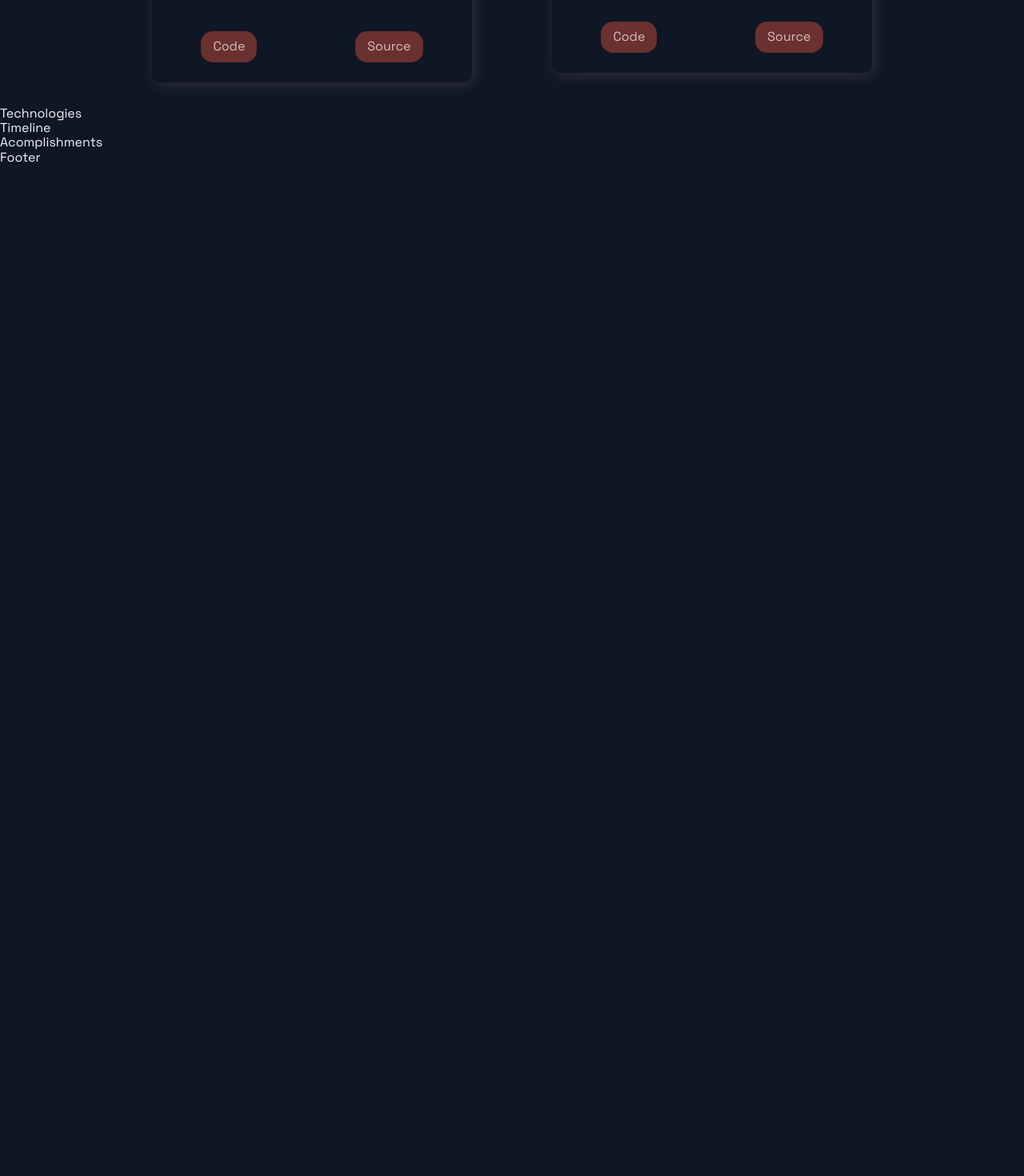
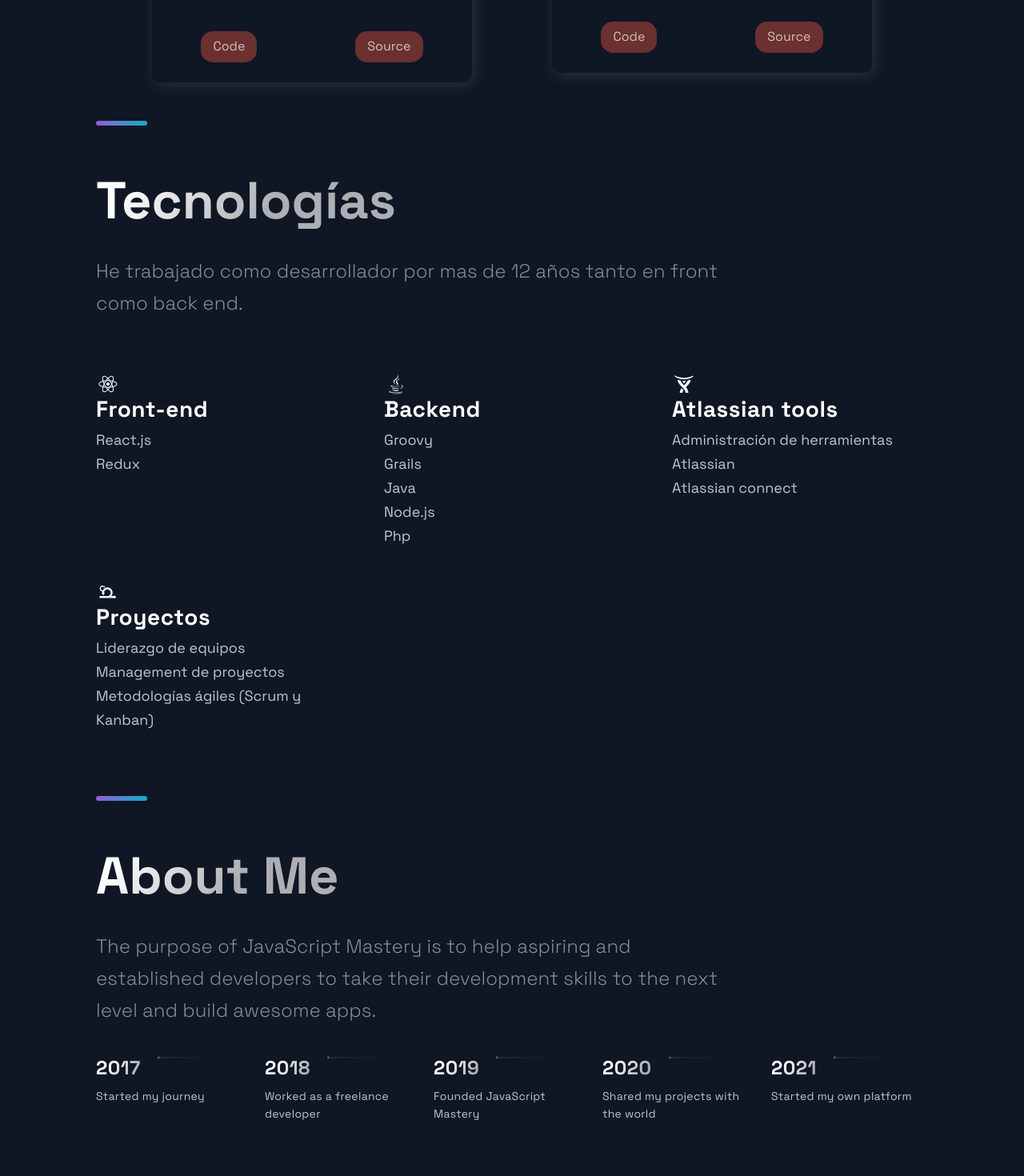
Before and after one commit to jmibarra/portfolio-jmi, a Next.js app: page / in a window 1280 px wide. Shown: the part 2060-3530 px from the top of the page at 80% size. Before the commit the page ends 2267 px from the top, so only its background shows below. Built offline with nearby package versions, Linux system fonts and the light colour scheme.

Commit message:
Se arma la seccion de timeline

```diff
--- a/src/components/Technologies/Technologies.js
+++ b/src/components/Technologies/Technologies.js
@@ -1,12 +1,63 @@
 import React from 'react';
-import { DiFirebase, DiReact, DiZend } from 'react-icons/di';
+import { DiAtlassian, DiCreativecommonsBadge, DiFirebase, DiJava, DiReact, DiScrum, DiZend } from 'react-icons/di';
 import { Section, SectionDivider, SectionText, SectionTitle } from '../../styles/GlobalComponents';
 import { List, ListContainer, ListItem, ListParagraph, ListTitle } from './TechnologiesStyles';
 
 const Technologies = () =>  (
-  <div>
-    Technologies
-  </div>
+    <Section nopadding id="tech">
+        <br/>
+        <SectionDivider />
+        <SectionTitle main> Tecnologías</SectionTitle>
+        <SectionText>
+            He trabajado como desarrollador por mas de 12 años tanto en front como back end.
+        </SectionText>
+        <List>
+            <ListItem>
+                <DiReact size="3rem" />
+                <ListContainer>
+                    <ListTitle>Front-end</ListTitle>
+                    <ListParagraph>
+                        React.js <br/>
+                        Redux <br/>
+                    </ListParagraph>
+                </ListContainer>
+            </ListItem>
+            <ListItem>
+                <DiJava size="3rem" />
+                <ListContainer>
+                    <ListTitle>Backend</ListTitle>
+                    <ListParagraph>
+                        Groovy <br/>
+                        Grails <br/>
+                        Java <br/>
+                        Node.js <br/>
+                        Php <br/>
+                    </ListParagraph>
+                </ListContainer>
+            </ListItem>
+            <ListItem>
+                <DiAtlassian size="3rem" />
+                <ListContainer>
+                    <ListTitle>Atlassian tools</ListTitle>
+                    <ListParagraph>
+                        Administración de herramientas Atlassian<br/>
+                        Atlassian connect <br/>
+                    </ListParagraph>
+                </ListContainer>
+            </ListItem>
+            <ListItem>
+                <DiScrum size="3rem" />
+                <ListContainer>
+                    <ListTitle>Proyectos</ListTitle>
+                    <ListParagraph>
+                        Liderazgo de equipos <br/>
+                        Management de proyectos <br/>
+                        Metodologías ágiles (Scrum y Kanban) <br/>
+                    </ListParagraph>
+                </ListContainer>
+            </ListItem>
+        </List>
+    </Section>
 );
 
 export default Technologies;
--- a/src/components/TimeLine/TimeLine.js
+++ b/src/components/TimeLine/TimeLine.js
@@ -7,45 +7,114 @@
 const TOTAL_CAROUSEL_COUNT = TimeLineData.length;
 
 const Timeline = () => {
-  // const [activeItem, setActiveItem] = useState(0);
-  // const carouselRef = useRef();
+  const [activeItem, setActiveItem] = useState(0);
+  const carouselRef = useRef();
 
-  // const scroll = (node, left) => {
-  //   return node.scrollTo({ left, behavior: 'smooth' });
-  // }
+  const scroll = (node, left) => {
+    return node.scrollTo({ left, behavior: 'smooth' });
+  }
 
-  // const handleClick = (e, i) => {
-  //   e.preventDefault();
+  const handleClick = (e, i) => {
+    e.preventDefault();
 
-  //   if (carouselRef.current) {
-  //     const scrollLeft = Math.floor(carouselRef.current.scrollWidth * 0.7 * (i / TimeLineData.length));
+    if (carouselRef.current) {
+      const scrollLeft = Math.floor(carouselRef.current.scrollWidth * 0.7 * (i / TimeLineData.length));
 
-  //     scroll(carouselRef.current, scrollLeft);
-  //   }
-  // }
+      scroll(carouselRef.current, scrollLeft);
+    }
+  }
 
-  // const handleScroll = () => {
-  //   if (carouselRef.current) {
-  //     const index = Math.round((carouselRef.current.scrollLeft / (carouselRef.current.scrollWidth * 0.7)) * TimeLineData.length);
+  const handleScroll = () => {
+    if (carouselRef.current) {
+      const index = Math.round((carouselRef.current.scrollLeft / (carouselRef.current.scrollWidth * 0.7)) * TimeLineData.length);
 
-  //     setActiveItem(index);
-  //   }
-  // }
+      setActiveItem(index);
+    }
+  }
 
-  // // snap back to beginning of scroll when window is resized
-  // // avoids a bug where content is covered up if coming from smaller screen
-  // useEffect(() => {
-  //   const handleResize = () => {
-  //     scroll(carouselRef.current, 0);
-  //   }
+  // snap back to beginning of scroll when window is resized
+  // avoids a bug where content is covered up if coming from smaller screen
+  useEffect(() => {
+    const handleResize = () => {
+      scroll(carouselRef.current, 0);
+    }
 
-  //   window.addEventListener('resize', handleResize);
-  // }, []);
+    window.addEventListener('resize', handleResize);
+  }, []);
 
   return (
-    <div>
-      Timeline
-    </div>
+    <Section id="about">
+        <br/>
+        <SectionDivider />
+        <SectionTitle main>About Me</SectionTitle>
+        <SectionText>
+        The purpose of JavaScript Mastery is to help aspiring and established developers to take their development skills to the next level and build awesome apps.
+        </SectionText>
+        <CarouselContainer ref={carouselRef} onScroll={handleScroll}>
+            <>
+            {TimeLineData.map((item, index) => (
+                <CarouselMobileScrollNode
+                key={index}
+                final={index === TOTAL_CAROUSEL_COUNT - 1}>
+                <CarouselItem
+                    index={index}
+                    id={`carousel__item-${index}`}
+                    active={activeItem}
+                    onClick={(e) => handleClick(e, index)}>
+                    <CarouselItemTitle>
+                    {`${item.year}`}
+                    <CarouselItemImg
+                        width="208"
+                        height="6"
+                        viewBox="0 0 208 6"
+                        fill="none"
+                        xmlns="http://www.w3.org/2000/svg">
+                        <path
+                        fill-rule="evenodd"
+                        clip-rule="evenodd"
+                        d="M2.5 5.5C3.88071 5.5 5 4.38071 5 3V3.5L208 3.50002V2.50002L5 2.5V3C5 1.61929 3.88071 0.5 2.5 0.5C1.11929 0.5 0 1.61929 0 3C0 4.38071 1.11929 5.5 2.5 5.5Z"
+                        fill="url(#paint0_linear)"
+                        fill-opacity="0.33"
+                        />
+                        <defs>
+                        <linearGradient
+                            id="paint0_linear"
+                            x1="-4.30412e-10"
+                            y1="0.5"
+                            x2="208"
+                            y2="0.500295"
+                            gradientUnits="userSpaceOnUse">
+                            <stop stop-color="white" />
+                            <stop
+                            offset="0.79478"
+                            stop-color="white"
+                            stop-opacity="0"
+                            />
+                        </linearGradient>
+                        </defs>
+                    </CarouselItemImg>
+                    </CarouselItemTitle>
+                    <CarouselItemText>{item.text}</CarouselItemText>
+                </CarouselItem>
+                </CarouselMobileScrollNode>
+            ))}
+            </>
+        </CarouselContainer>
+        <CarouselButtons>
+            {TimeLineData.map((item, index) => {
+            return (
+                <CarouselButton
+                key={index}
+                index={index}
+                active={activeItem}
+                onClick={(e) => handleClick(e, index)}
+                type="button">
+                <CarouselButtonDot active={activeItem} />
+                </CarouselButton>
+            );
+            })}
+        </CarouselButtons>
+    </Section>
   );
 };
 
```
